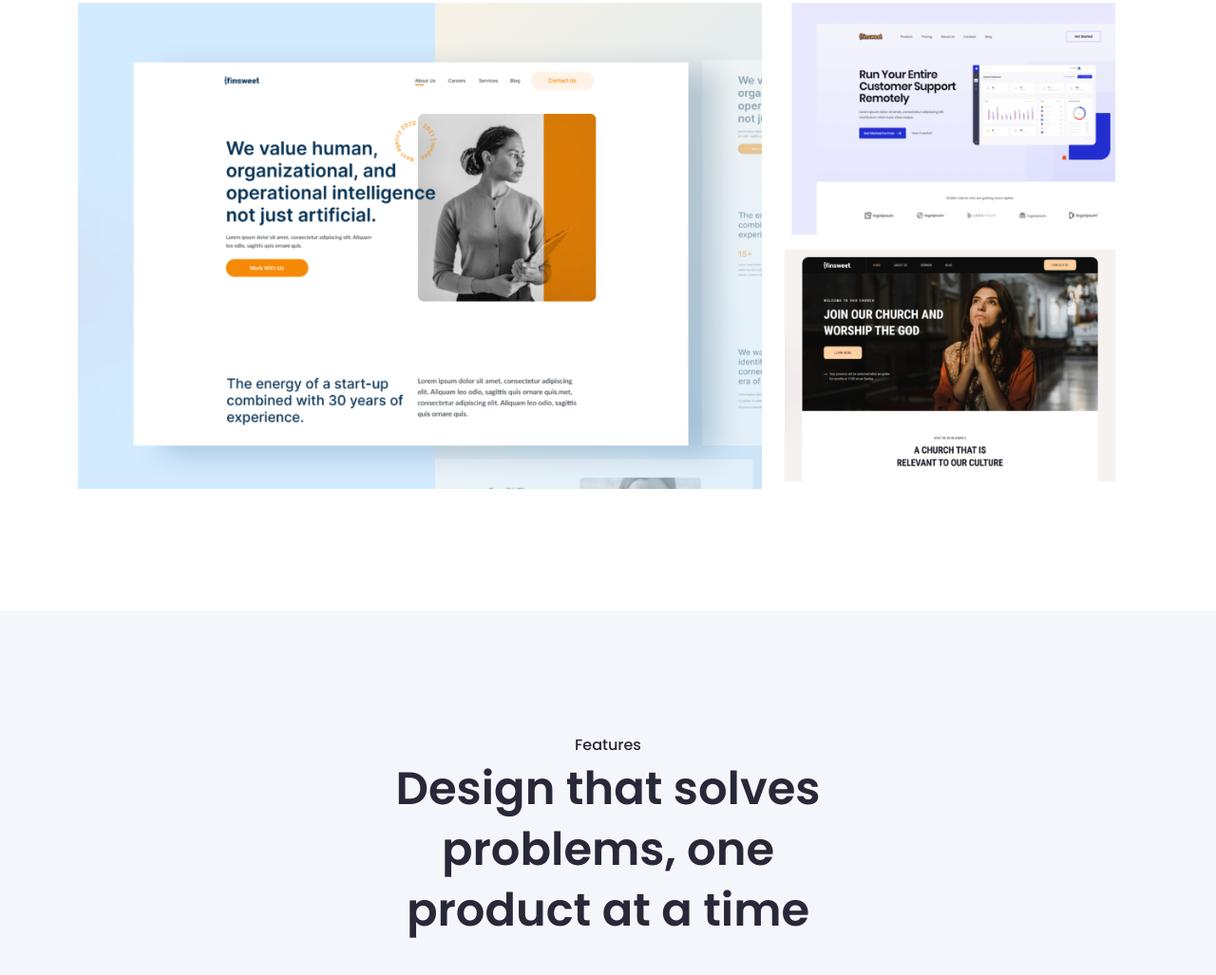
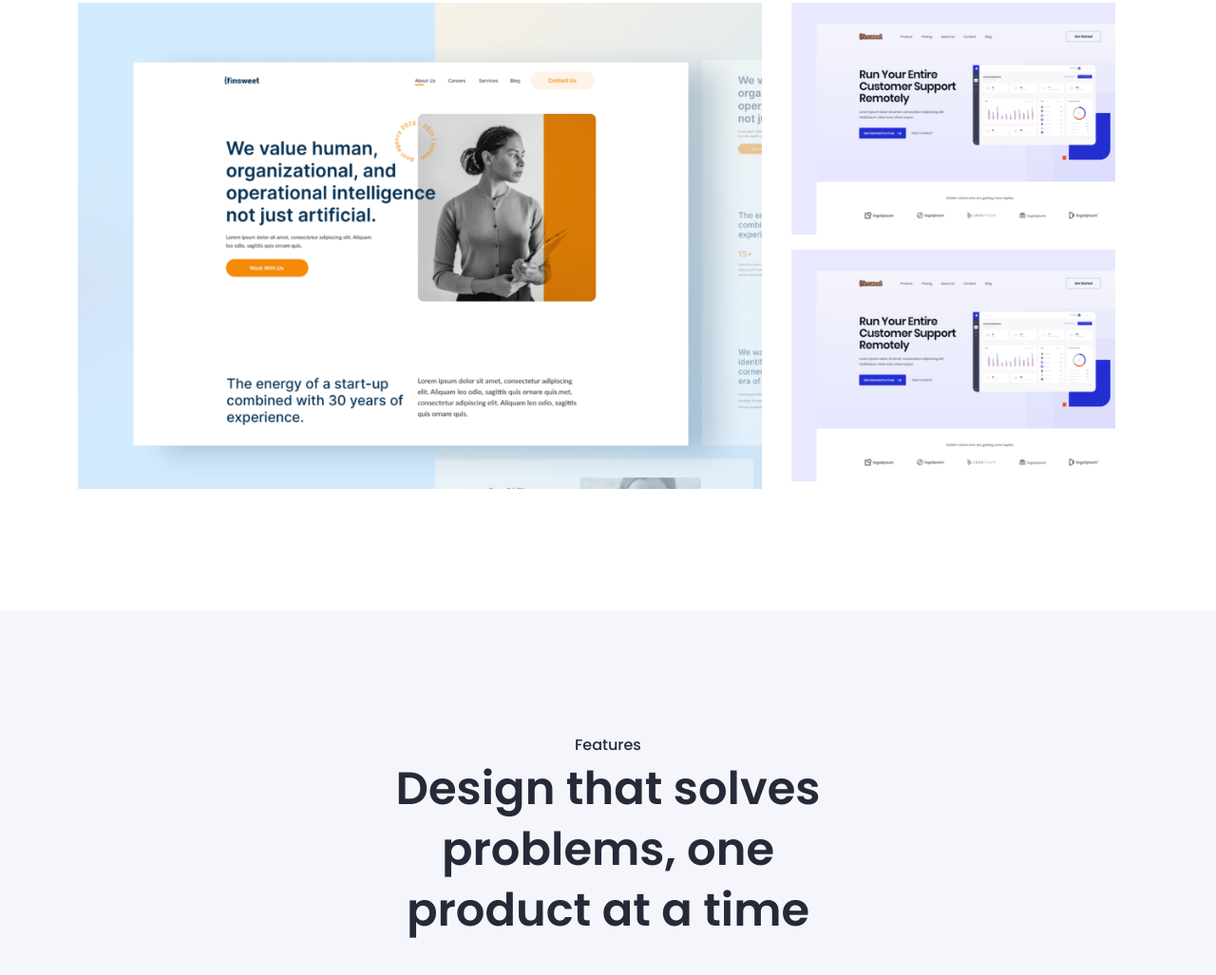
Before and after one commit to sabbir00921/Finsweet, a plain HTML site: page index.html in a window 1280 px wide. Shown: the part 1619-2646 px from the top of the page at 95% size. Drawn offline with nearby package versions, Linux system fonts and the light colour scheme; some icons are missing.

Commit message:
index.html

```diff
--- a/index.html
+++ b/index.html
@@ -211,7 +211,7 @@
                         <div class="items2 col-12 mb-2">
                             <div class="imageholder2 position-relative">
                                 <picture>
-                                    <img src="./images/project/card 3.png" class="img-fluid w-100"
+                                    <img src="./images/project/card 2.png" class="img-fluid w-100"
                                         alt="images/project/card 3.png">
                                 </picture>
                                 <div class="overlytwo">
```
